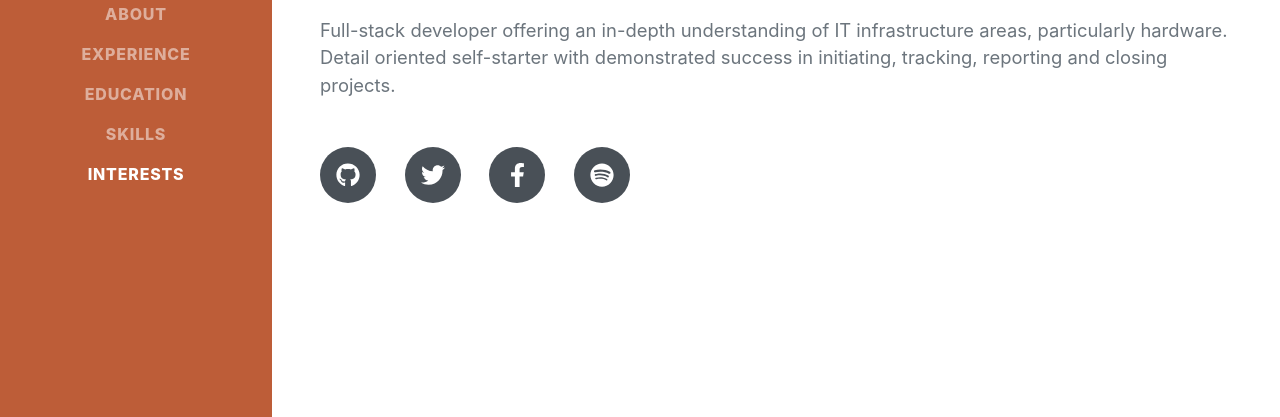
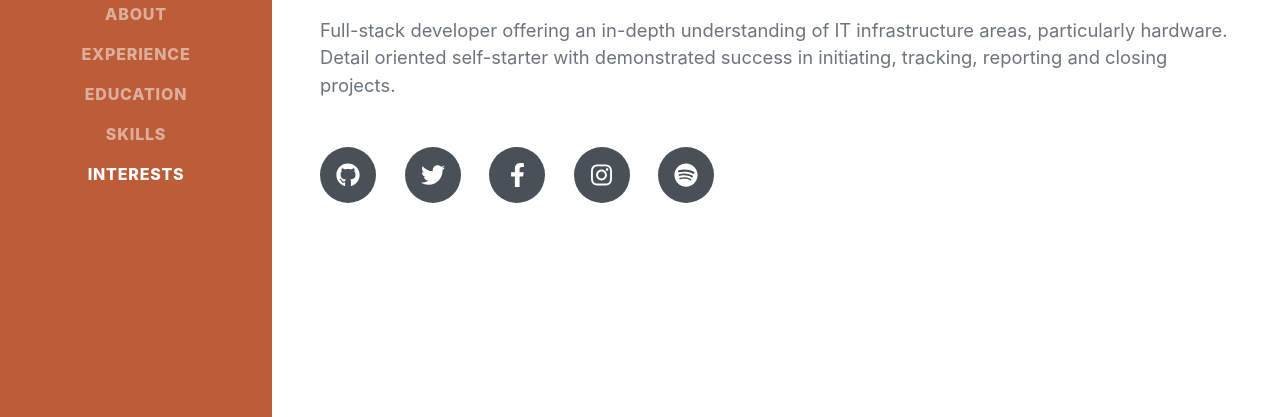
Before and after one commit to andrewheld616/andrewheld616.github.io, a plain HTML site: page index.html in a window 1280 px wide. Shown: the part 380-797 px from the top of the page. Drawn offline with nearby package versions, Linux system fonts and the light colour scheme; a web font is replaced by a local one.

Commit message:
added instagram icon and link

```diff
--- a/index.html
+++ b/index.html
@@ -51,6 +51,7 @@
                         <a class="social-icon" href="https://github.com/andrewheld616"><i class="fab fa-github"></i></a>
                         <a class="social-icon" href="https://twitter.com/andrewheld"><i class="fab fa-twitter"></i></a>
                         <a class="social-icon" href="https://www.facebook.com/andrewdheld/"><i class="fab fa-facebook-f"></i></a>
+                        <a class="social-icon" href="https://www.instagram.com/andrewheld616"><i class="fab fa-instagram"></i></a>
                         <a class="social-icon" href="https://open.spotify.com/user/andrewheld?fbclid=IwAR37k6eN0v8NWF2_ERnweNtW-Ry0WnxPTyiMmbrfwhZyFl70fbZNA-tXqPs/"><i class="fab fa-spotify"></i></a>
                     </div>
                 </div>
```
